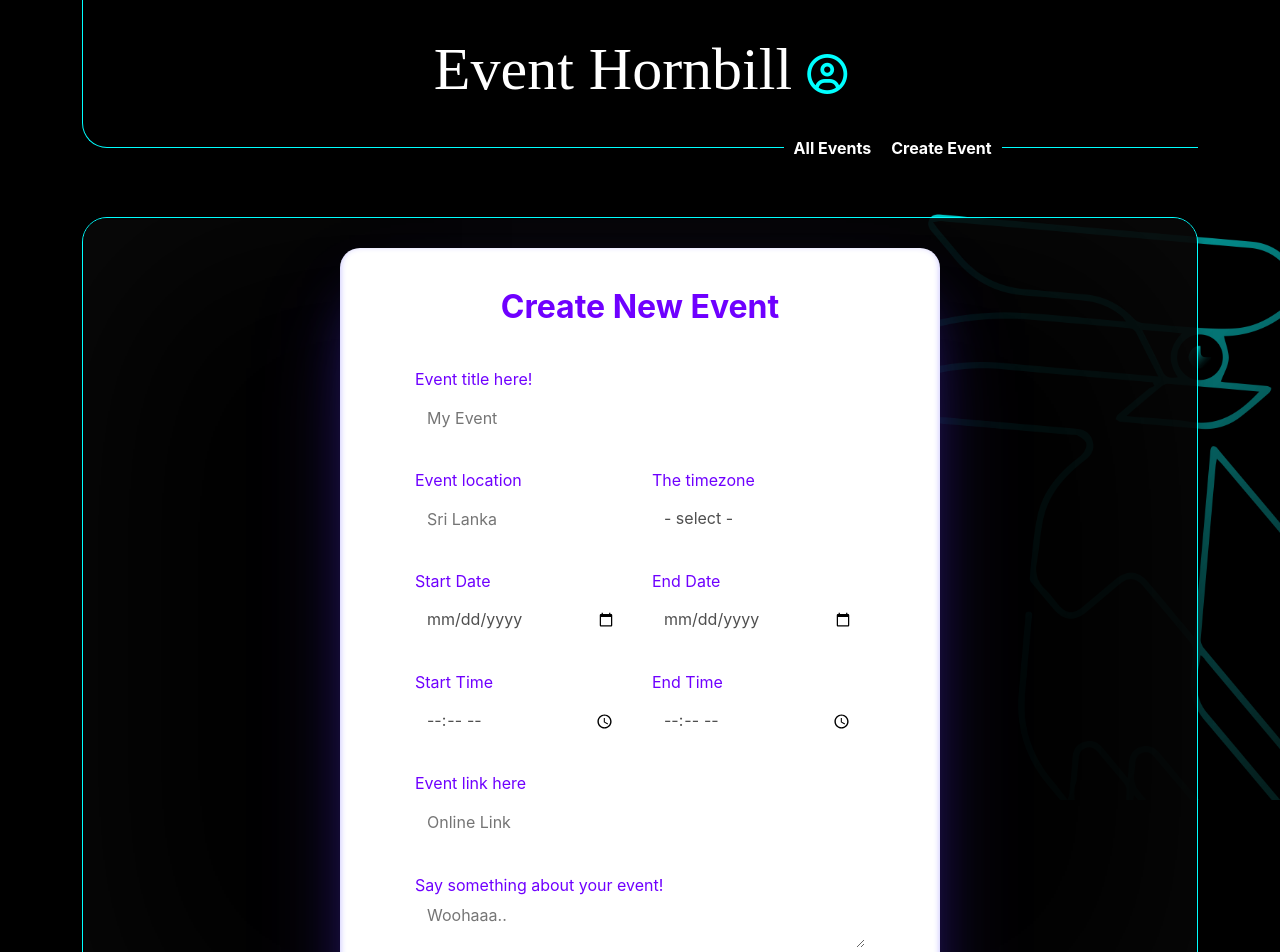
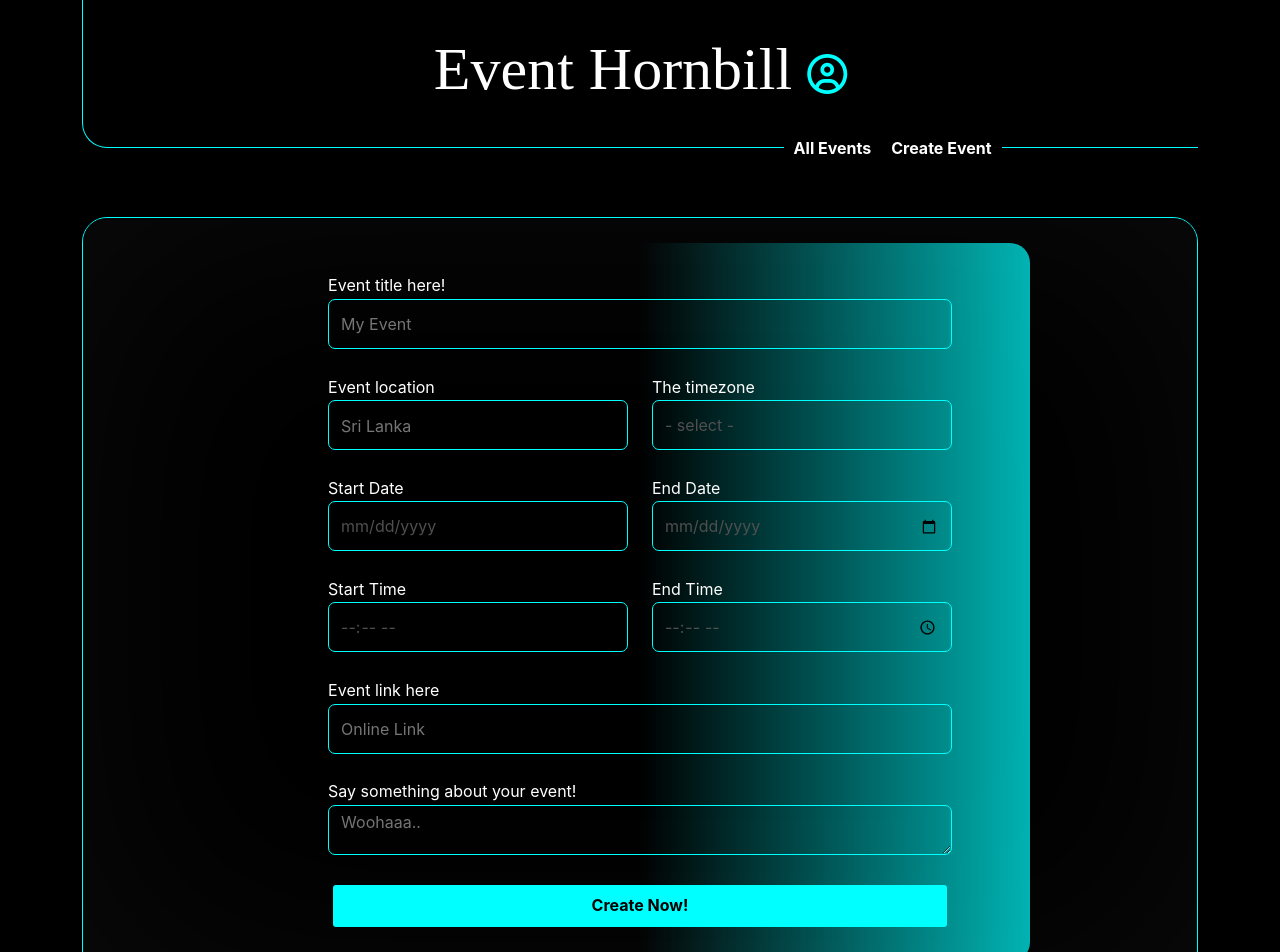
Before and after one commit to Thilina-Pathirage/event_hornbill, a React (Create React App) app: page /create in a window 1280 px wide. Shown: the top 952 px of the page. Built offline with nearby package versions, Linux system fonts and the light colour scheme; some icons are missing; a web font is replaced by a local one.

Commit message:
form update

```diff
--- a/public/index.html
+++ b/public/index.html
@@ -32,7 +32,7 @@
       work correctly both with client-side routing and a non-root public URL.
       Learn how to configure a non-root public URL by running `npm run build`.
     -->
-    <title>React App</title>
+    <title>Event Hornbill</title>
   </head>
   <body>
     <noscript>You need to enable JavaScript to run this app.</noscript>
--- a/src/App.css
+++ b/src/App.css
@@ -4,6 +4,12 @@
   justify-content: center !important;
   align-items: center !important;
 }
+
+.center-no-text{
+	display: flex !important;
+	justify-content: center !important;
+	align-items: center !important;
+  }
 
 .blur-container{
   border: solid #00FFFF 1px;
--- a/src/Components/Pages/CreateEventPage.css
+++ b/src/Components/Pages/CreateEventPage.css
@@ -1,3 +1,5 @@
+/*
+
 .outer {
     margin-bottom: 20px;
     margin-top: 30px;
@@ -33,6 +35,7 @@
   .label-text{
       color: #6f00ff;
   }
+
   .form-control{
       height: 50px;
       border-radius: 10px !important;
@@ -47,7 +50,6 @@
     height: 50px;
 
   }
-
 
   .btn-grad {
     background-image: linear-gradient(to right, #6f00ff 0%, #6f00ff  51%, #225dff  100%)
@@ -65,13 +67,66 @@
   }
 
   .btn-grad:hover {
-    background-position: right center; /* change the direction of the change here */
+    background-position: right center;
     color: #fff;
     text-decoration: none;
   }
 
-  @media only screen and (min-width: 600px) {
-    .inner {
-      width: 600px;
+ */
+
+@media only screen and (min-width: 600px) {
+    .form-div {
+        width: 600px;
     }
-  }
+}
+
+.form-div {
+    width: 80%;
+}
+
+.label-text {
+    color: white;
+}
+
+.form-control:focus {
+  border-color: #f7f7f7 !important;
+}
+
+.form-control {
+    background-color: unset !important;
+    height: 50px !important;
+    border-radius: 7px !important;
+    border: solid #00FFFF 1px !important;
+}
+
+
+
+.form-card {
+  padding-top: 30px;
+  padding-bottom: 30px;
+  width: 70%;
+  margin: auto;
+  background-image: linear-gradient(90deg , rgba(0, 0, 0, 0), rgba(4, 80, 70, 0) , #00ffffb2);
+  border-radius: 20px;
+  margin-top: 25px;
+  margin-bottom: 25px;
+}
+
+
+.create-button{
+  padding: 8px;
+  text-decoration: none;
+  color: #000 !important;
+  background-color: #00FFFF;
+  font-weight: bold;
+  border-radius: 3px;
+  transition-duration: 0.5s;
+  margin: 5px;
+  cursor: pointer;
+  display: inline-block;
+}
+
+.create-button:hover{
+  text-decoration: none;
+  background-color: #00d8d8 !important;
+}
--- a/src/Components/Pages/CreateEventPage.js
+++ b/src/Components/Pages/CreateEventPage.js
@@ -1,6 +1,7 @@
 import './CreateEventPage.css';
 import { MDBRow, MDBCol } from 'mdb-react-ui-kit'
 import { useState } from 'react';
+import { Link } from 'react-router-dom';
 import Axios from 'axios';
 
 const CreateNewEvent = () => {
@@ -52,6 +53,7 @@ const CreateNewEvent = () => {
     }
 
     const addToList = () => {
+
         Axios.post("https://event-portal-thilina.herokuapp.com/", {
             title: title,
             location: location,
@@ -65,25 +67,20 @@ const CreateNewEvent = () => {
         }).then(Redirect);
     }
 
-    const Redirect = () =>{
-        window.location.href="/";
+    const Redirect = () => {
+        window.location.href = "/";
     }
 
     return (
-
-        <div className="outer">
-            <div className="middle">
-                <div className="inner">
-                    <h2 className="center topic">Create New Event</h2>
+        <div className="form-card center-no-text">
             <div className="form-div">
                 <form>
-
                     <MDBRow>
                         <MDBCol>
                             <label className="label-text">
                                 Event title here!
                             </label>
-                                    <input type="text" className="form-control" placeholder="My Event" onChange={titleHandler} required/>
+                            <input type="text" className="form-control" placeholder="My Event" onChange={titleHandler} required />
                             <br />
                         </MDBCol>
 
@@ -91,11 +88,10 @@ const CreateNewEvent = () => {
 
                     <MDBRow>
                         <MDBCol>
-
                             <label className="label-text">
                                 Event location
                             </label>
-                                    <input type="text" className="form-control" placeholder="Sri Lanka" onChange={locationHandler} required/>
+                            <input type="text" className="form-control" placeholder="Sri Lanka" onChange={locationHandler} required />
                             <br />
                         </MDBCol>
 
@@ -109,7 +105,6 @@ const CreateNewEvent = () => {
                             </select>
                             <br />
                         </MDBCol>
-
                     </MDBRow>
 
                     <MDBRow>
@@ -117,13 +112,13 @@ const CreateNewEvent = () => {
                             <label className="label-text">
                                 Start Date
                             </label>
-                                    <input type="date" className="form-control" onChange={startDateHandler} required/>
+                            <input type="date" className="form-control" onChange={startDateHandler} required />
                             <br />
 
                             <label className="label-text">
                                 Start Time
                             </label>
-                                    <input type="time" className="form-control" onChange={startTimeHandler} required/>
+                            <input type="time" className="form-control" onChange={startTimeHandler} required />
                             <br />
                         </MDBCol>
 
@@ -131,13 +126,13 @@ const CreateNewEvent = () => {
                             <label className="label-text">
                                 End Date
                             </label>
-                                    <input type="date" className="form-control" onChange={endDateHandler} required/>
+                            <input type="date" className="form-control" onChange={endDateHandler} required />
                             <br />
 
                             <label className="label-text">
                                 End Time
                             </label>
-                                    <input type="time" className="form-control" onChange={endTimeHandler} required/>
+                            <input type="time" className="form-control" onChange={endTimeHandler} required />
                             <br />
                         </MDBCol>
                     </MDBRow>
@@ -149,7 +144,6 @@ const CreateNewEvent = () => {
                             </label>
                             <input className="form-control" placeholder="Online Link" onChange={onlineLinkHandler} />
                             <br />
-
                         </MDBCol>
                     </MDBRow>
 
@@ -161,16 +155,13 @@ const CreateNewEvent = () => {
                             <textarea className="form-control" placeholder="Woohaaa.." onChange={descriptionHandler} required>
                             </textarea>
                             <br />
-
                         </MDBCol>
                     </MDBRow>
+                    <Link to="" className="create-button center" onClick={addToList}>Create Now!</Link>
                 </form>
-                        <button className="btn-grad my-button" onClick={addToList}>Create Now!</button>
-                    </div>
-                </div>
             </div>
         </div>
     );
 }
 
-export default CreateNewEvent
+export default CreateNewEvent;
--- a/src/Components/Pages/Events.css
+++ b/src/Components/Pages/Events.css
@@ -70,11 +70,9 @@
     }
   }
 
-
   .addeventatc{
     background-color: #00FFFF !important;
   }
-
 
   .my-button2 {
     padding: 8px;
--- a/src/index.css
+++ b/src/index.css
@@ -1,7 +1,5 @@
 body {
-  background-image: url('./Components/images/Back-min.png');
-  background-size: cover;
-  background-attachment: fixed;
+  background-color: black !important;
   background-repeat: no-repeat;
   font-family: -apple-system, BlinkMacSystemFont,
     'poppins',
```
Lines whose indentation alone changed are shown as unchanged.
